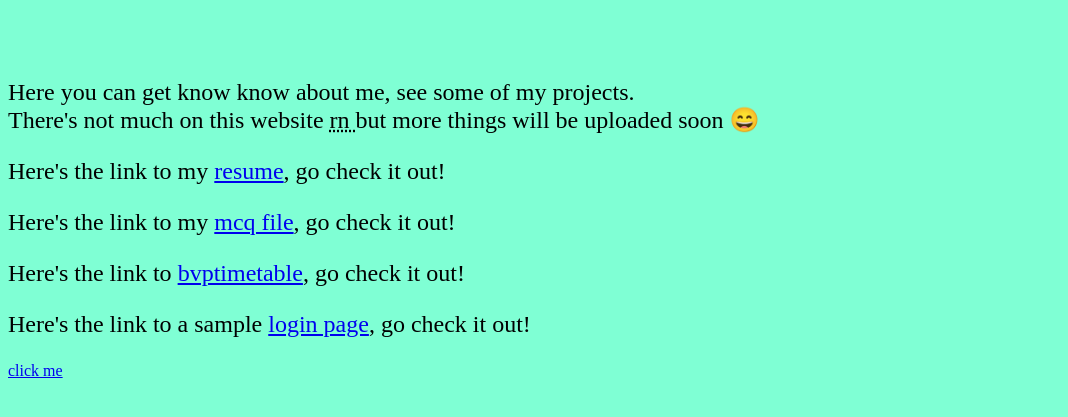
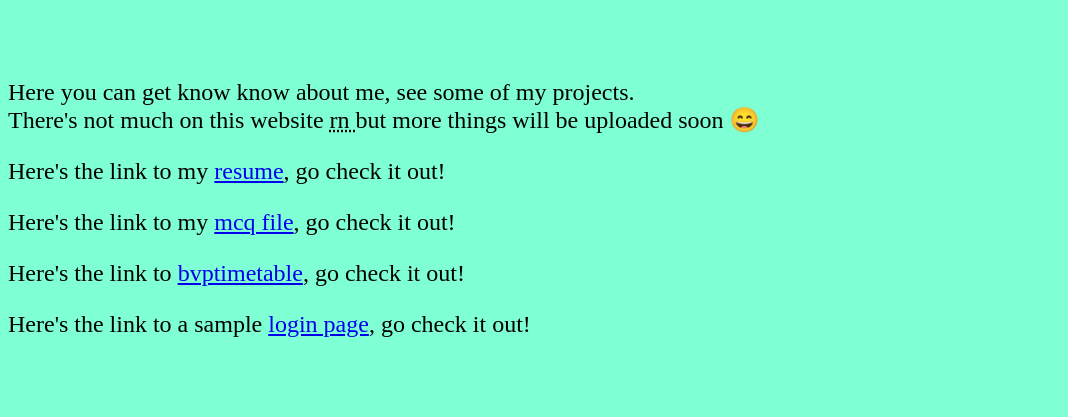
Before and after one commit to shivambehl15/sb-website, a plain HTML site: page index.html in a window 1280 px wide. Shown: the part 61-478 px from the top of the page, without its empty margins (0-1068 px from the left). Drawn offline with Linux system fonts and the light colour scheme.

Commit message:
Update index.html

```diff
--- a/index.html
+++ b/index.html
@@ -19,6 +19,5 @@
     <p>Here's the link to my <a href="https://shivambehl.me/sb-website/mcq.html"> mcq file</a>, go check it out!</p>
     <p>Here's the link to <a href="https://shivambehl.me/sb-website/bvptimetable.html"> bvptimetable</a>, go check it out!</p>
     <p>Here's the link to a sample <a href="https://shivambehl.me/sb-website/login.html"> login page</a>, go check it out!</p>
-    <a href="hbdddddeeeeeeeeeeee.html">click me</a>
 </body>
 </html>
```
